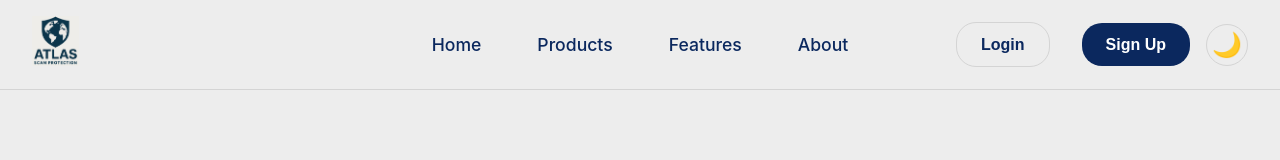
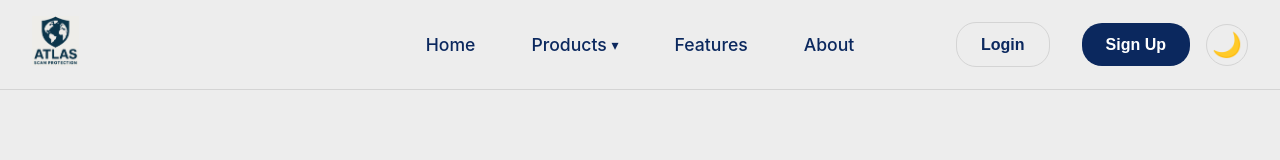
Before and after one commit to AidenBrown21/AtlasChrome, a React (Create React App) app in the folder frontend/: page / in a window 1280 px wide. Shown: the top 160 px of the page. Built offline with nearby package versions, Linux system fonts and the light colour scheme.

Commit message:
New arrow

```diff
--- a/frontend/src/components/Header.css
+++ b/frontend/src/components/Header.css
@@ -496,10 +496,17 @@
   cursor: default;
   font-size: 1.1rem;
   padding: 1rem 0.75rem;
+  display: inline-flex;
+  align-items: center;
+}
+.nav-link:hover {
+  opacity: 0.7;
 }
 
-.nav-link:hover {
-  opacity: 0.7;
+.nav-item.dropdown > .nav-link::after {
+  content: '▾';
+  font-size: 0.8em;
+  margin-left: 0.3rem;
 }
 
 .dropdown-menu {
@@ -507,6 +514,7 @@
   top: 100%;
   left: 50%;
   transform: translateX(-50%);
+  margin-top: 0.75rem;
   background-color: var(--card-bg-color);
   border: 1px solid var(--border-color);
   border-radius: 8px;
@@ -539,8 +547,8 @@
 .nested-menu {
   position: absolute;
   left: 100%;
-  top: -1px;
-  margin-left: -1px;
+  top: -0.5rem;
+  margin-left: 0.5rem;
   background-color: var(--card-bg-color);
   border: 1px solid var(--border-color);
   border-radius: 8px;
```
